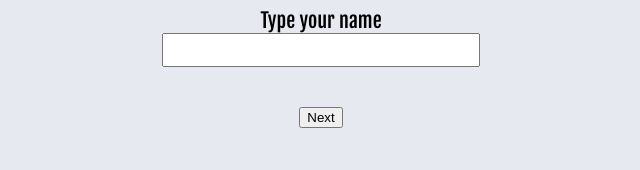
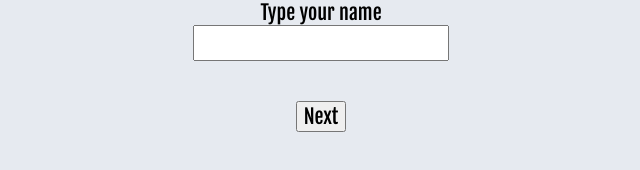
Before and after one commit to chongzter/general-assembly, a plain HTML site: page madlibs/index.html in a window 1280 px wide. Shown: the whole page, without its empty margins (319-959 px from the left). Drawn offline with nearby package versions, Linux system fonts and the light colour scheme; files that its build step writes are made by us from their sources.

Commit message:
Added normalise css

```diff
--- a/madlibs/index.html
+++ b/madlibs/index.html
@@ -1,6 +1,7 @@
 <!DOCTYPE html>
 
 <head>
+  <link href="./normalize.css" rel="stylesheet">
   <link href='https://fonts.googleapis.com/css?family=Fjalla+One' rel='stylesheet' type='text/css'>
   <link href='https://fonts.googleapis.com/css?family=Shadows+Into+Light' rel='stylesheet' type='text/css'>
   <script src="https://code.jquery.com/jquery-3.5.1.min.js"></script>
```
Also changed, not shown: 1 other file. Lines whose indentation alone changed are shown as unchanged.
